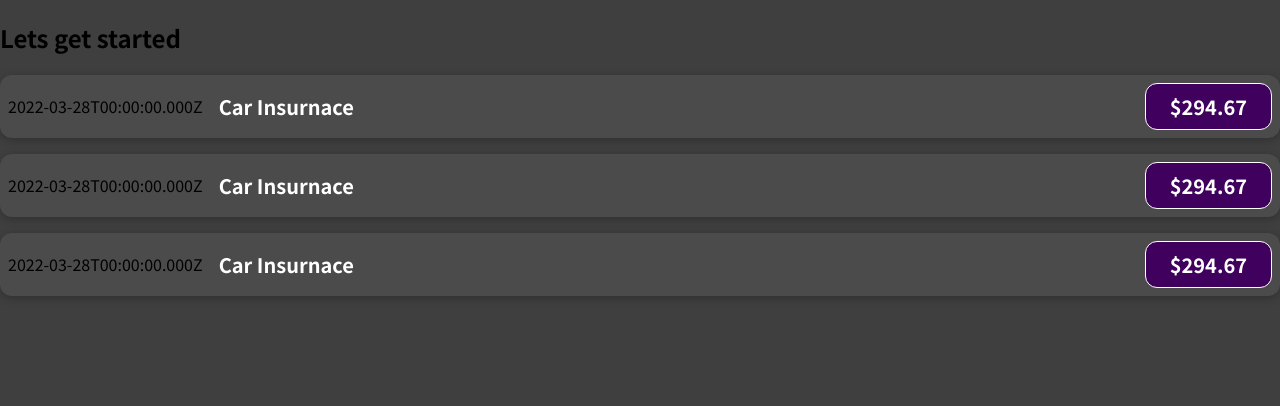
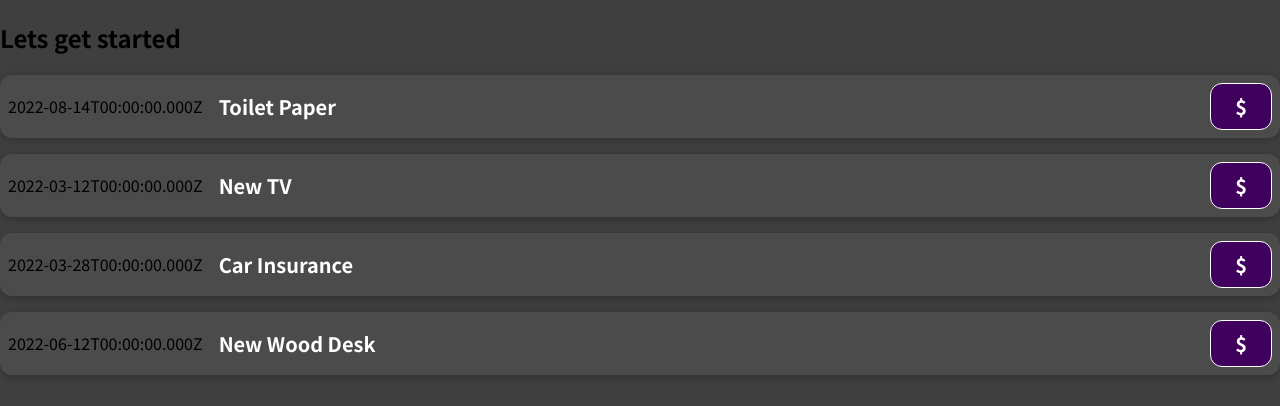
Before and after one commit to DanielVillasmil/Udemy-React, a JavaScript app: page / in a window 1280 px wide. Shown: the top 406 px of the page. Built offline with nearby package versions, Linux system fonts and the light colour scheme.

Commit message:
called props and refactored

```diff
--- a/src/App.js
+++ b/src/App.js
@@ -1,39 +1,56 @@
-import ExpenseItem from './components/ExpenseItem/ExpenseItem';
-
+import ExpenseItem from "./components/ExpenseItem/ExpenseItem";
 
 function App() {
-  const expenses = [{
-      id: 'e1',
-      title: 'Toilet Paper',
+  const expenses = [
+    {
+      id: "e1",
+      title: "Toilet Paper",
       amount: 94.12,
-      date: new Date(2022, 7, 14)
+      date: new Date(2022, 7, 14),
     },
     {
-      id: 'e2',
-      title: 'New TV',
+      id: "e2",
+      title: "New TV",
       amount: 799.49,
-      date: new Date(2022, 2, 12)
+      date: new Date(2022, 2, 12),
     },
     {
-      id: 'e3',
-      title: 'Car Insurance',
+      id: "e3",
+      title: "Car Insurance",
       amount: 294.67,
-      date: new Date(2022, 2, 28 )
+      date: new Date(2022, 2, 28),
     },
     {
-      id: 'e4',
-      title: 'New Wood Desk',
+      id: "e4",
+      title: "New Wood Desk",
       amount: 450,
-      date: new Date(2022, 5, 12)
+      date: new Date(2022, 5, 12),
     },
-  ]
+  ];
 
   return (
-  <div>
-    <h2 > Lets get started </h2>
-    <ExpenseItem />
-    <ExpenseItem />
-    <ExpenseItem />
+    <div>
+      <h2> Lets get started </h2>
+      <ExpenseItem
+        title={expenses[0].title}
+        amount={expenses[0].amount}
+        date={expenses[0].date}
+      ></ExpenseItem>
+      <ExpenseItem
+        title={expenses[1].title}
+        amount={expenses[1].amount}
+        date={expenses[1].date}
+      ></ExpenseItem>
+      <ExpenseItem
+        title={expenses[2].title}
+        amount={expenses[2].amount}
+        date={expenses[2].date}
+      ></ExpenseItem>
+      <ExpenseItem
+        title={expenses[3].title}
+        amount={expenses[3].amount}
+        date={expenses[3].date}
+      ></ExpenseItem>
     </div>
   );
 }
--- a/src/components/ExpenseItem/ExpenseItem.js
+++ b/src/components/ExpenseItem/ExpenseItem.js
@@ -1,19 +1,15 @@
-import './ExpenseItem.css'
+import "./ExpenseItem.css";
 
-function ExpenseItem() {
-    const expenseDate = new Date(2022, 2, 28);
-    const expenseTitle = 'Car Insurnace';
-    const expenseAmmount = 294.67;
-
-    return (
-        <div className='expense-item'>
-            <div>{expenseDate.toISOString()}</div>
-                <div className='expense-item__description'>
-                    <h2>{expenseTitle}</h2>
-                    <div className='expense-item__price'>${expenseAmmount}</div>
-                </div>
-        </div>
-    );
+function ExpenseItem(props) {
+  return (
+    <div className="expense-item">
+      <div>{props.date.toISOString()}</div>
+      <div className="expense-item__description">
+        <h2>{props.title}</h2>
+        <div className="expense-item__price">${props.ammount}</div>
+      </div>
+    </div>
+  );
 }
 
 export default ExpenseItem;
```
Also changed, not shown: src/index.js (+4 -4 lines).
